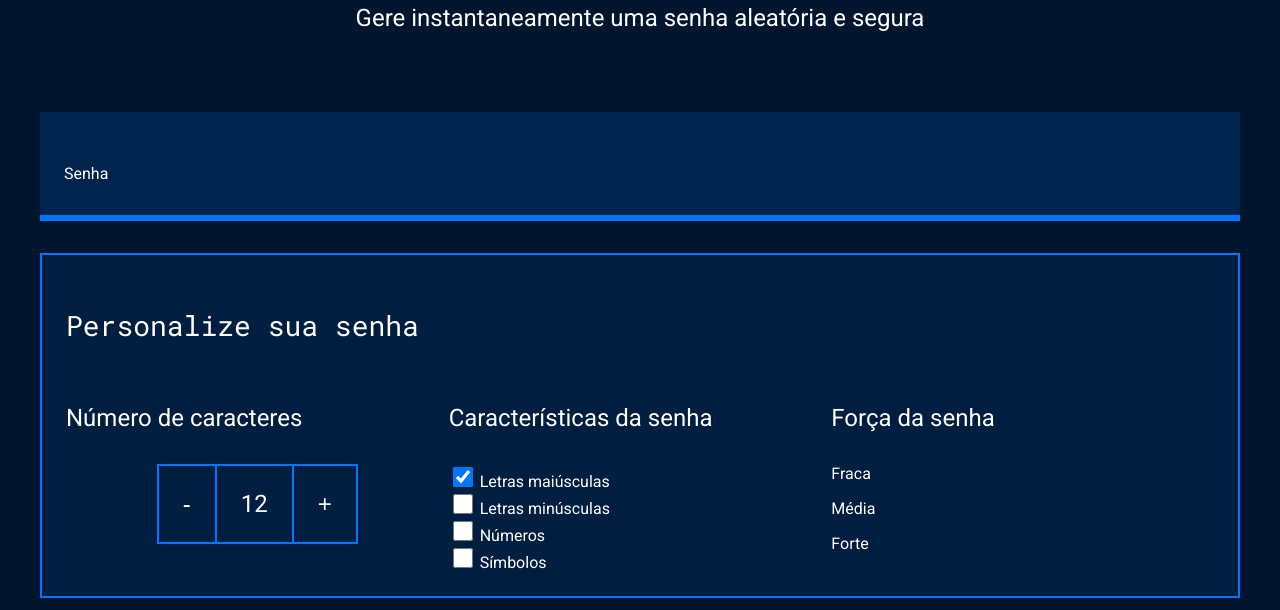
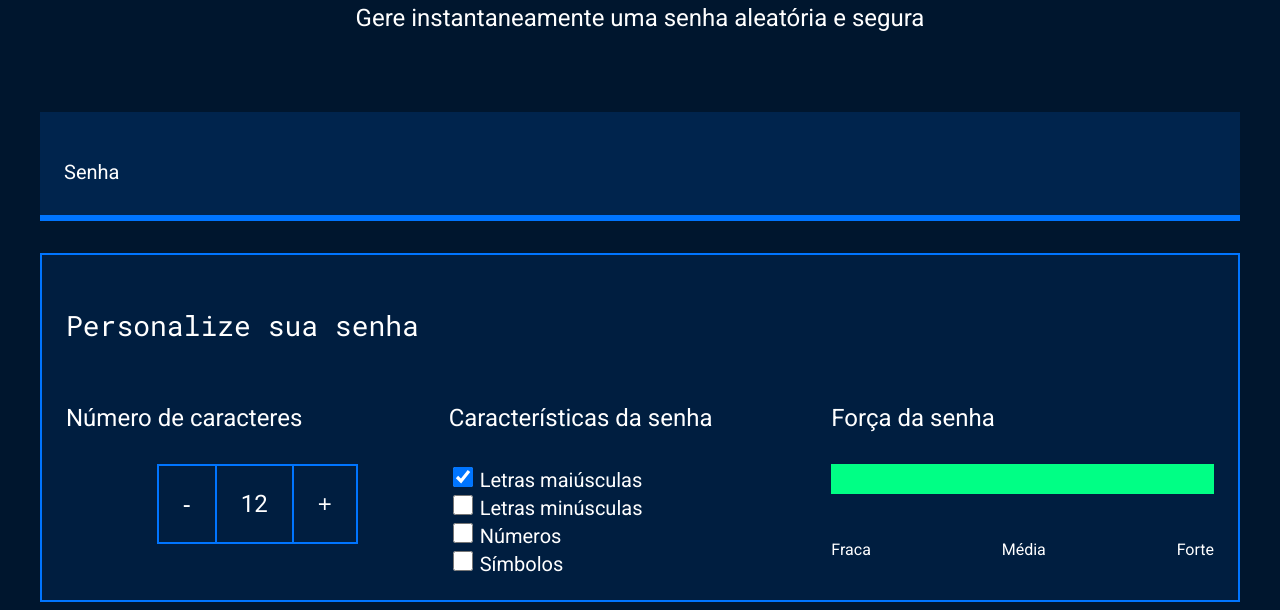
Before and after one commit to Edukaua/FDS, a plain HTML site: page index.html in a window 1280 px wide. Shown: the part 191-801 px from the top of the page. Drawn offline with Linux system fonts and the light colour scheme.

Commit message:
Update style.css

```diff
--- a/style.css
+++ b/style.css
@@ -108,17 +108,51 @@ body {
     font-size: 24px;
 }
 
+label {
+    font-size: 20px;
+}
+
+.checkbox {
+    width: 20px;
+    height: 20px;
+    cursor: pointer;
+}
+
+.barra {
+    background-color: var(--fundo-senha);
+    height: 30px;
+    width: 100%;
+}
+
+.forca {
+    height: 30px;
+    position: relative;
+    bottom: 30px;
+}
+
+.fraca {
+    width: 25%;
+    background-color: #E71B32;
+}
+
+.media {
+    background-color: #FAF408;
+    width: 50%;
+}
+
+.forte {
+    background-color: #00FF85;
+    width: 100%;
+}
+
+.parametro-senha-textos {
+    display: flex;
+    justify-content: space-between;
+}
+
+
 @media screen and (min-width: 768px) {
     .parametro-coluna__senha {
         flex-direction: row;
     }
 }
-.checkbox{
-    width: 20px;
-    height: 20px;
-}
-.checkbox{
-    width: 20px;
-    height: 20px;
-    cursor: pointer;
-}
```
